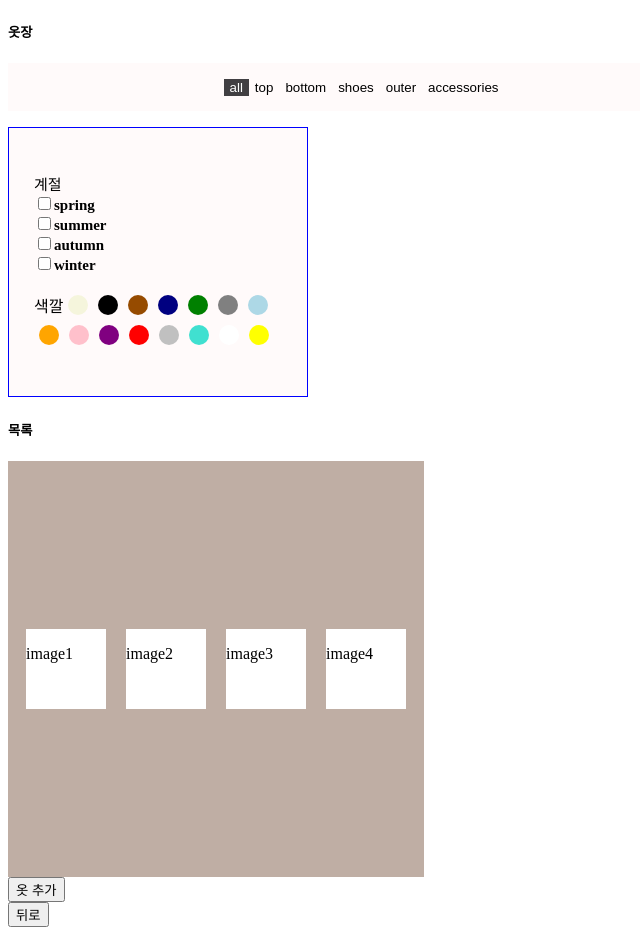
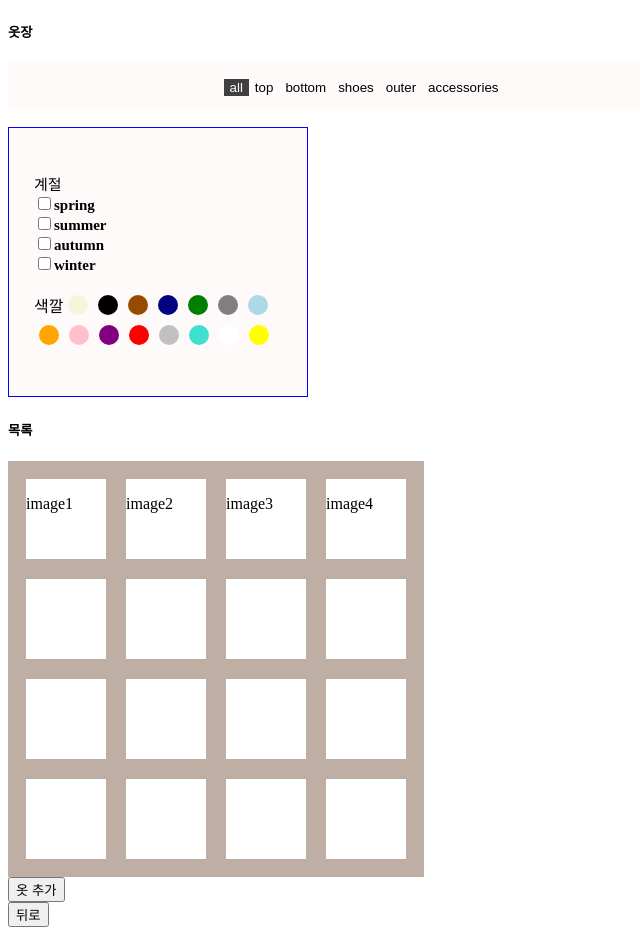
Before and after one commit to yujin-178/G-d-up, a React app in the folder frontend/: page /closet in a window 1280 px wide. Shown: the whole page, without its empty margins (0-640 px from the left). Built offline with nearby package versions, Linux system fonts and the light colour scheme.

Commit message:
feat : 16개 박스에 item prop이 있으면 표시하도록
in ClothesItemList 컨테이너

```diff
--- a/frontend/src/dressroom/closet/clothesList/ClothesItem.jsx
+++ b/frontend/src/dressroom/closet/clothesList/ClothesItem.jsx
@@ -5,7 +5,7 @@ import { css } from '@emotion/react';
 export default function ClothesItem({ item }) {
   return (
     <div css={ClothesItemBox}>
-      <p>{ item.image }</p>
+      { item && <p>{ item.image }</p> }
     </div>
   )
 }
--- a/frontend/src/dressroom/closet/clothesList/ClothesItemList.jsx
+++ b/frontend/src/dressroom/closet/clothesList/ClothesItemList.jsx
@@ -3,14 +3,17 @@ import React from 'react';
 import ClothesItem from './ClothesItem.jsx';
 
 export default function ClothesItemList({ clothes }) {
-  const numbers = [...Array(4).keys()];
+  const numbers = [];
+  for (let i = 0; i < 16; i++) {
+    numbers.push(undefined);
+  }
+
   return (
-    clothes.map(item =>
+    numbers.map((number, idx) =>
       <ClothesItem
-        key={item['id']}
-        item={item}
-      >
-      </ClothesItem>
+        key={ idx }
+        item={ clothes[idx] }
+      />
     )
   );
 }
```
